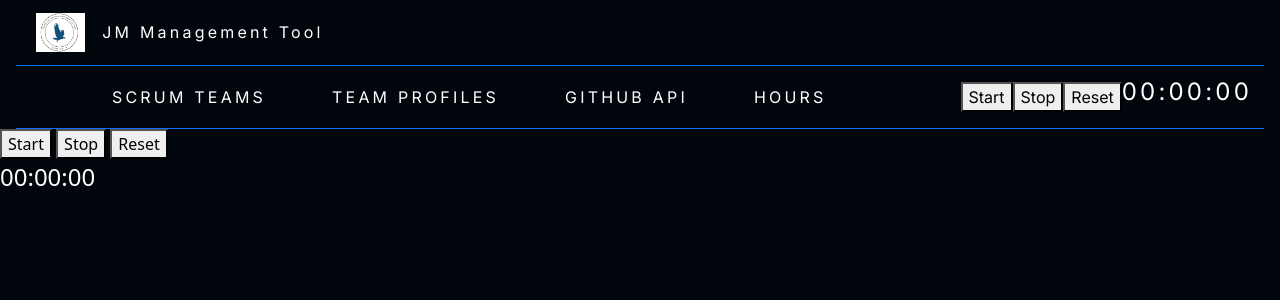
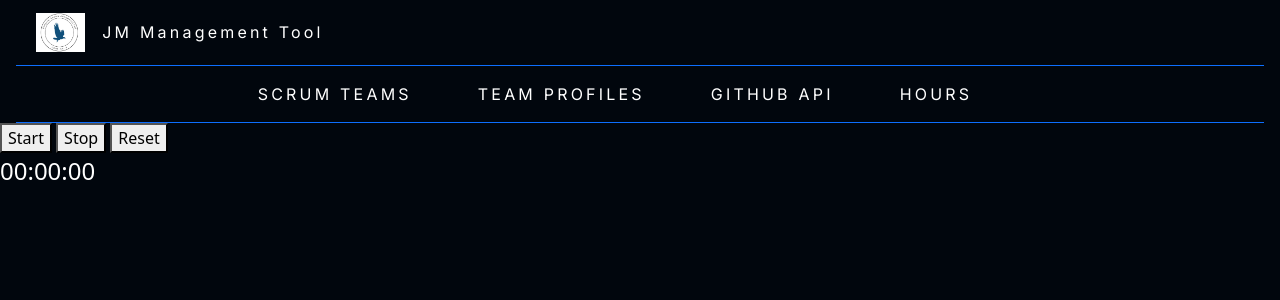
Before and after one commit to saumyapalk23/codingprojfontend, a Jekyll site: the page built from loggingHours.md, in a window 1280 px wide. Shown: the top 300 px of the page. Built offline with Jekyll 4.4.1, drawn with Linux system fonts in a browser that asks for light colours; our own code applies the rules of GitHub Pages for plain Markdown files; the repository's description, which GitHub fills in, is left out; part of the change alters nothing that is shown.

Commit message:
PLS WORK

```diff
--- a/_includes/nav.html
+++ b/_includes/nav.html
@@ -48,10 +48,6 @@
         </li>
       </ul>
 
-        <button onclick="startTimer()">Start</button>
-        <button onclick="stopTimer()">Stop</button>
-        <button class="button" onclick="resetTimer()">Reset</button>
-        <div class="timer">00:00:00</div>
 
       <!--
       <ul class="navbar-nav me-auto mb-1 mb-lg-0">
@@ -124,59 +120,4 @@
 
 
 
-
-
-    var timerInterval;
-    var startTime;
-    var elapsedTime = 0;
-    var temp = 10;
-
-    function startTimer() {
-      if (temp > 9) {
-        startTime = Date.now() - elapsedTime;
-        timerInterval = setInterval(updateTimer, 10);
-      }
-
-    }
-
-    function stopTimer() {
-      temp = 9;
-      clearInterval(timerInterval);
-
-    }
-
-    function resetTimer() {
-      location.reload();
-    }
-
-    function updateTimer() {
-      var currentTime = Date.now();
-      elapsedTime = currentTime - startTime;
-      var formattedTime = formatTime(elapsedTime);
-      document.querySelector('.timer').textContent = formattedTime;
-    }
-
-    function formatTime(milliseconds) {
-      var hours = Math.floor(milliseconds / (1000 * 60 * 60));
-      var minutes = Math.floor((milliseconds % (1000 * 60 * 60)) / (1000 * 60));
-      var seconds = Math.floor((milliseconds % (1000 * 60)) / 1000);
-
-      var formattedHours = hours.toString().padStart(2, '0');
-      var formattedMinutes = minutes.toString().padStart(2, '0');
-      var formattedSeconds = seconds.toString().padStart(2, '0');
-      document.getElementById("time").innerHTML = formattedHours + ':' + formattedMinutes + ':' + formattedSeconds;
-      return (formattedHours + ':' + formattedMinutes + ':' + formattedSeconds);
-    }
 </script>
-
-
-<style>
-  .timer {
-    font-size: 24px;
-    margin-bottom: 10px;
-  }
-
-  body {
-    background-color: #01060d;
-  }
-</style>
--- a/loggingHours.md
+++ b/loggingHours.md
@@ -61,7 +61,7 @@
       var formattedHours = hours.toString().padStart(2, '0');
       var formattedMinutes = minutes.toString().padStart(2, '0');
       var formattedSeconds = seconds.toString().padStart(2, '0');
-      document.getElementById("time").innerHTML = formattedHours + ':' + formattedMinutes + ':' + formattedSeconds;
+
       return  (formattedHours + ':' + formattedMinutes + ':' + formattedSeconds);
     }
 
```
